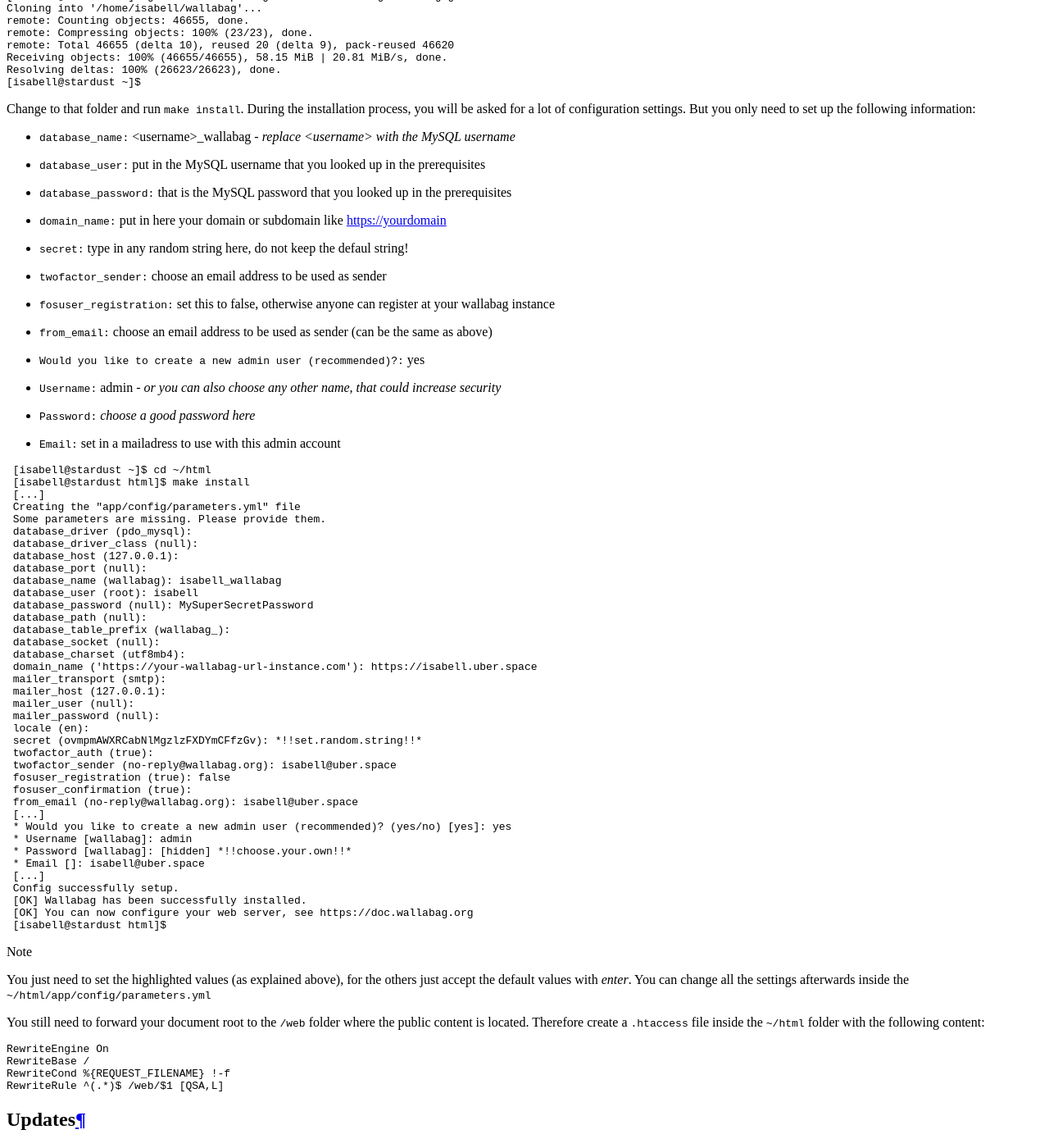
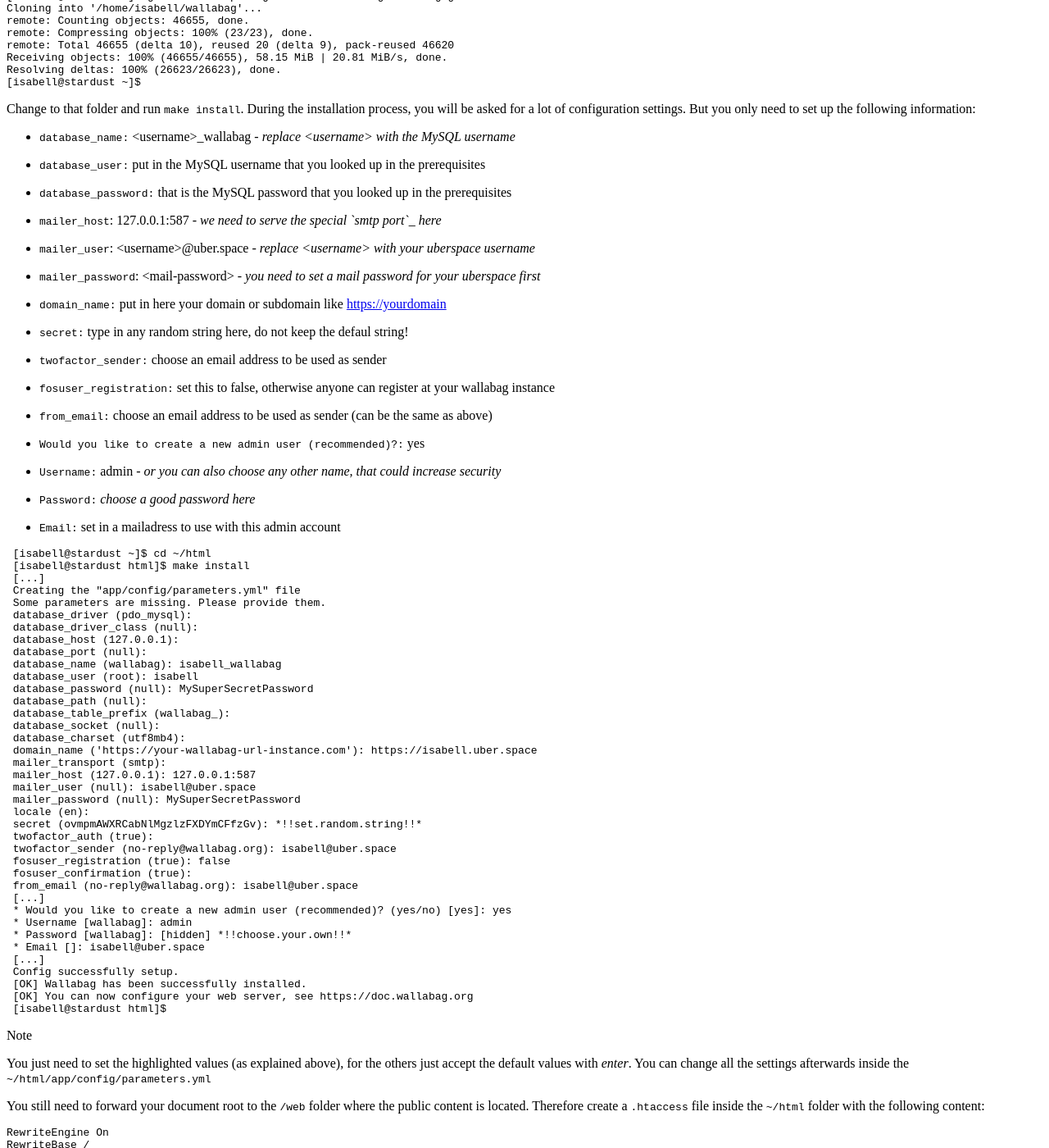
Before and after one commit to Uberspace/lab, a Sphinx documentation site: the page built from source/guide_wallabag.rst, in a window 1280 px wide and 1400 px high, scrolled down 1297 px. Shown: the whole window at 82% size. Built offline with Sphinx 7.4.7 and the Read the Docs theme 2.0.0, drawn with Linux system fonts in a browser that asks for light colours.

Commit message:
wallabag - fix mailserver

```diff
--- a/source/guide_wallabag.rst
+++ b/source/guide_wallabag.rst
@@ -52,6 +52,9 @@
 * ``database_name:`` <username>_wallabag - *replace <username> with the MySQL username*
 * ``database_user:`` put in the MySQL username that you looked up in the prerequisites
 * ``database_password:`` that is the MySQL password that you looked up in the prerequisites
+* ``mailer_host``: 127.0.0.1:587 - *we need to serve the special `smtp port`_ here*
+* ``mailer_user``: <username>@uber.space - *replace <username> with your uberspace username*
+* ``mailer_password``: <mail-password> - *you need to set a mail password for your uberspace first*
 * ``domain_name:`` put in here your domain or subdomain like https://yourdomain
 * ``secret:`` type in any random string here, do not keep the defaul string!
 * ``twofactor_sender:`` choose an email address to be used as sender
@@ -84,9 +87,9 @@
   database_charset (utf8mb4):
   domain_name ('https://your-wallabag-url-instance.com'): https://isabell.uber.space
   mailer_transport (smtp):
-  mailer_host (127.0.0.1):
-  mailer_user (null):
-  mailer_password (null):
+  mailer_host (127.0.0.1): 127.0.0.1:587
+  mailer_user (null): isabell@uber.space
+  mailer_password (null): MySuperSecretPassword
   locale (en):
   secret (ovmpmAWXRCabNlMgzlzFXDYmCFfzGv): *!!set.random.string!!*
   twofactor_auth (true):
@@ -141,6 +144,7 @@
 .. _GitHub: https://github.com/wallabag/wallabag
 .. _feed: https://github.com/wallabag/wallabag/releases.atom
 .. _`Firefox Pocket`: https://support.mozilla.org/en-US/kb/save-web-pages-later-pocket-firefox
+.. _`smtp port`: https://manual.uberspace.de/en/mail-access.html#smtp
 
 ----
 
```
